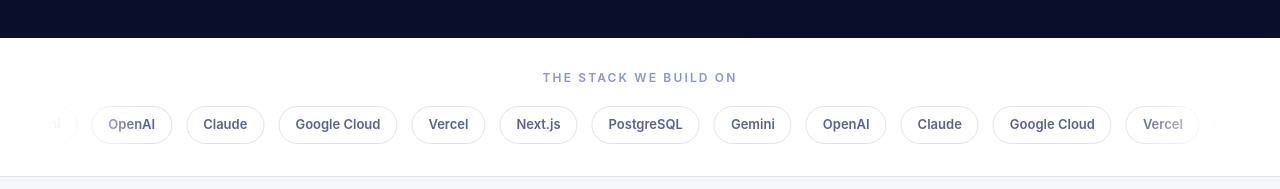
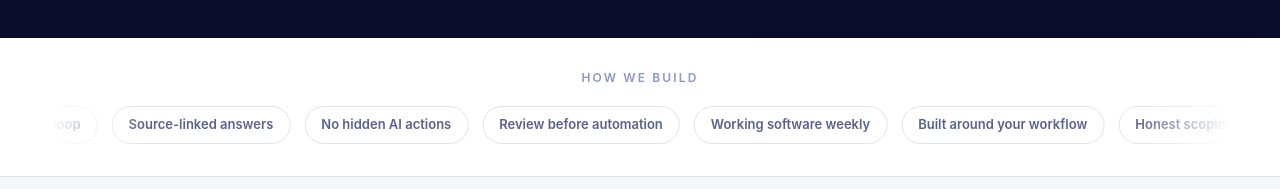
Before and after one commit to Vaxon-AI/VaxonAI_OfficialWebsite, a Next.js app: page / in a window 1280 px wide. Shown: the part 611-800 px from the top of the page. Built offline with nearby package versions, Linux system fonts and the light colour scheme; no server answers.

Commit message:
Seamless belief marquee replaces tech stack strip
- Marquee restructured into two identical groups (gap included in each half) so translateX(-50%) loops with no visible restart
- Content swapped from tech stack to methodology beliefs under 'How we build' — no implementation details exposed

```diff
--- a/src/app/globals.css
+++ b/src/app/globals.css
@@ -423,9 +423,16 @@
 
 .marquee-track {
   display: flex;
-  gap: 14px;
   width: max-content;
   animation: marqueeX 30s linear infinite;
+}
+
+/* Each group carries its own gap AND trailing gap, so the track is
+   exactly two identical halves — translateX(-50%) loops seamlessly. */
+.marquee-group {
+  display: flex;
+  gap: 14px;
+  padding-right: 14px;
 }
 
 .marquee-chip {
--- a/src/components/home-scroll-story.tsx
+++ b/src/components/home-scroll-story.tsx
@@ -8,7 +8,16 @@
 
 const heroWords = ['team', 'inbox', 'documents', 'research', 'support']
 
-const stack = ['Gemini', 'OpenAI', 'Claude', 'Google Cloud', 'Vercel', 'Next.js', 'PostgreSQL']
+const beliefs = [
+  'Human-in-the-loop',
+  'Source-linked answers',
+  'No hidden AI actions',
+  'Review before automation',
+  'Working software weekly',
+  'Built around your workflow',
+  'Honest scoping',
+  'Multi-model, no lock-in',
+]
 
 const services = [
   {
@@ -148,16 +157,20 @@
         </div>
       </section>
 
-      {/* 2 — Stack marquee */}
+      {/* 2 — Beliefs marquee */}
       <section className="border-b border-[#dfe2ee] bg-white py-8">
         <div className="shell">
           <p className="text-center text-xs font-semibold uppercase tracking-[0.18em] text-[#8c96c8]">
-            The stack we build on
+            How we build
           </p>
           <div className="marquee mt-5" aria-hidden="true">
             <div className="marquee-track">
-              {[...stack, ...stack].map((item, index) => (
-                <span key={`${item}-${index}`} className="marquee-chip">{item}</span>
+              {[0, 1].map((group) => (
+                <div key={group} className="marquee-group">
+                  {beliefs.map((item) => (
+                    <span key={item} className="marquee-chip">{item}</span>
+                  ))}
+                </div>
               ))}
             </div>
           </div>
```
